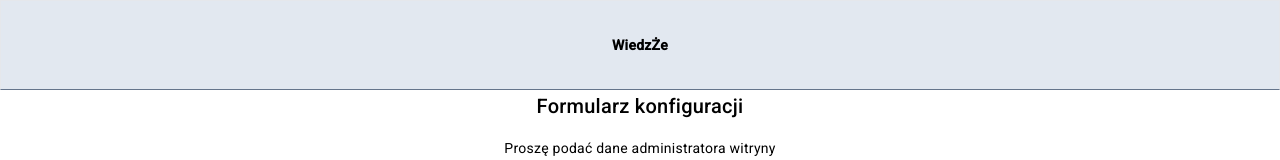
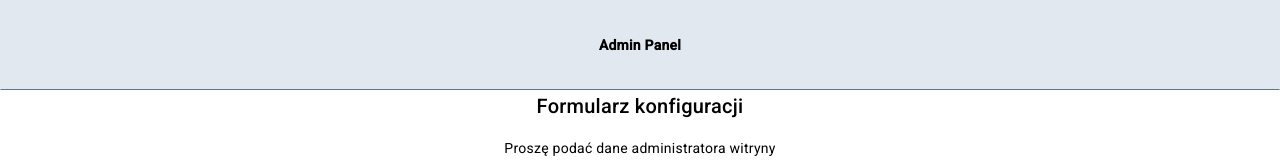
Before and after one commit to jackyonderbrack/wiedzze-frontend, an Angular app: page /configuration in a window 1280 px wide. Shown: the top 160 px of the page. Built offline with nearby package versions, Linux system fonts and the light colour scheme.

Commit message:
header update

```diff
--- a/projects/admin/src/app/components/header/header.component.html
+++ b/projects/admin/src/app/components/header/header.component.html
@@ -1,3 +1,5 @@
-<div class="h-[90px] bg-slate-200 flex justify-center place-items-center fixed top-0 w-full z-50 border border-b-slate-500">
-    <div><span class="font-semibold ">WiedzŻe</span></div>
+<div
+    class="h-[90px] bg-slate-200 flex justify-center place-items-center fixed top-0 w-full z-50 border border-b-slate-500"
+>
+    <div><span class="font-semibold">Admin Panel</span></div>
 </div>
```
